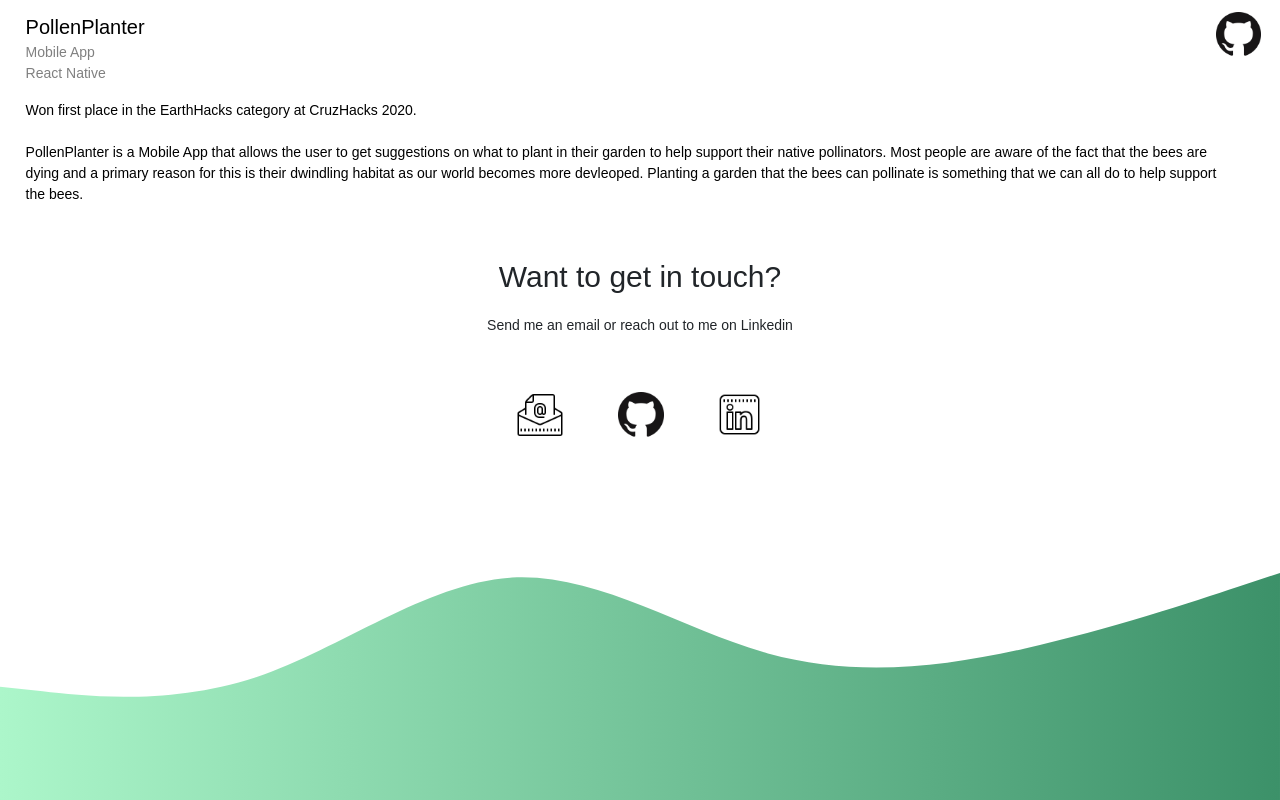
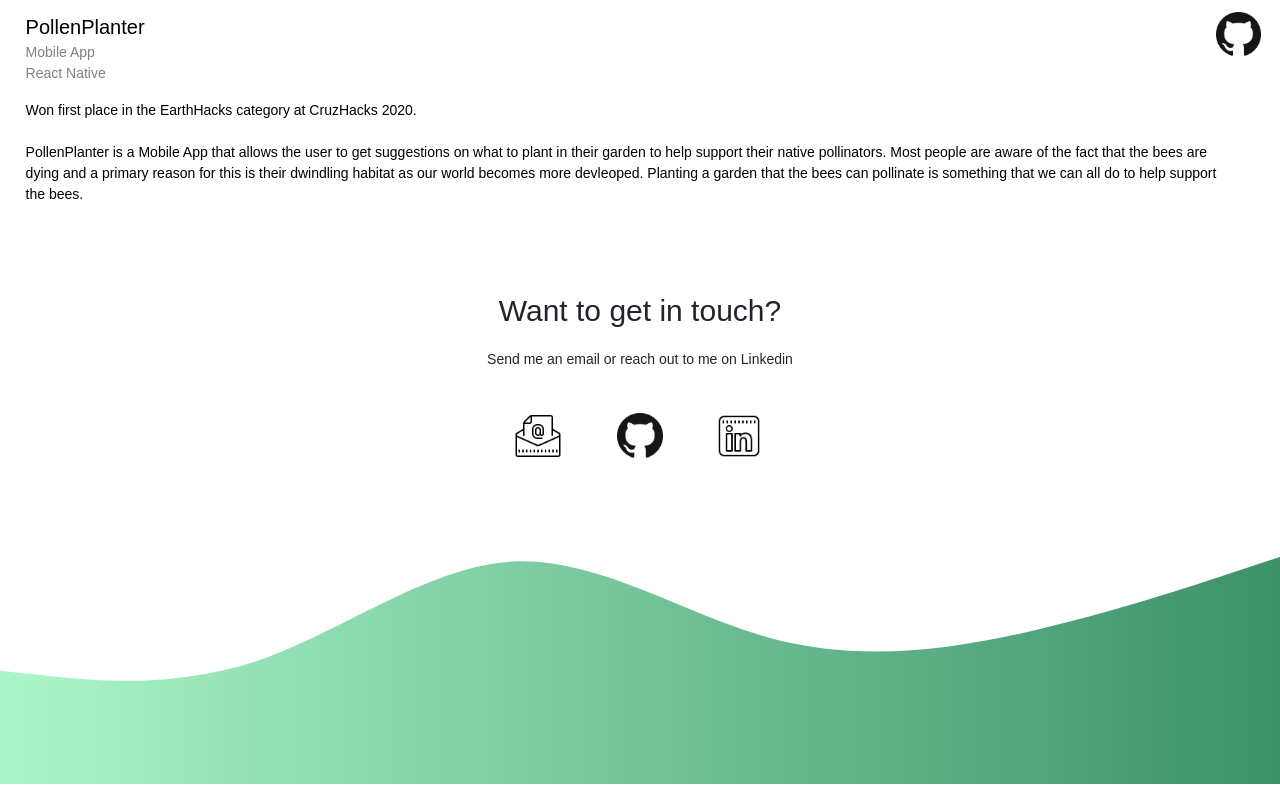
Before and after one commit to NatalieWilson19/personal-website, a React (Create React App) app: page / in a window 1280 px wide. Shown: the part 1043-1843 px from the top of the page. Built offline with nearby package versions, Linux system fonts and the light colour scheme.

Commit message:
Fixed spacing

```diff
--- a/src/components/Contact.css
+++ b/src/components/Contact.css
@@ -3,7 +3,7 @@
     position: relative;
     float: center;
     text-align: center;
-    margin-top: 636px;
+    margin-top: 670px;
     font-family: montserrat, sans-serif;
 }
 
@@ -15,25 +15,26 @@
 .github-mark-contact {
     margin-right: 4%;
     margin-left: 4.2%;
-    margin-top: 3%;
+    margin-top: 2%;
+    margin-bottom: 3%;
     height: 46px;
     width: auto;
-    margin-bottom: 6%;
 }
 
 .linkedin-logo {
-    height: 49px;
+    height: 50px;
     width: auto;
-    margin-bottom: 6%;
-    margin-top: 3%;
+    margin-bottom: 3%;
+    margin-top: 2%;
 
 }
 
 
 .email-icon {
+    position: relative;
     height: 48px;
     width: auto;
-    margin-bottom: 6%;
-    margin-top: 3%;
-
+    margin-bottom: 3%;
+    margin-top: 2%;
+    right: 2px;
 }
```
